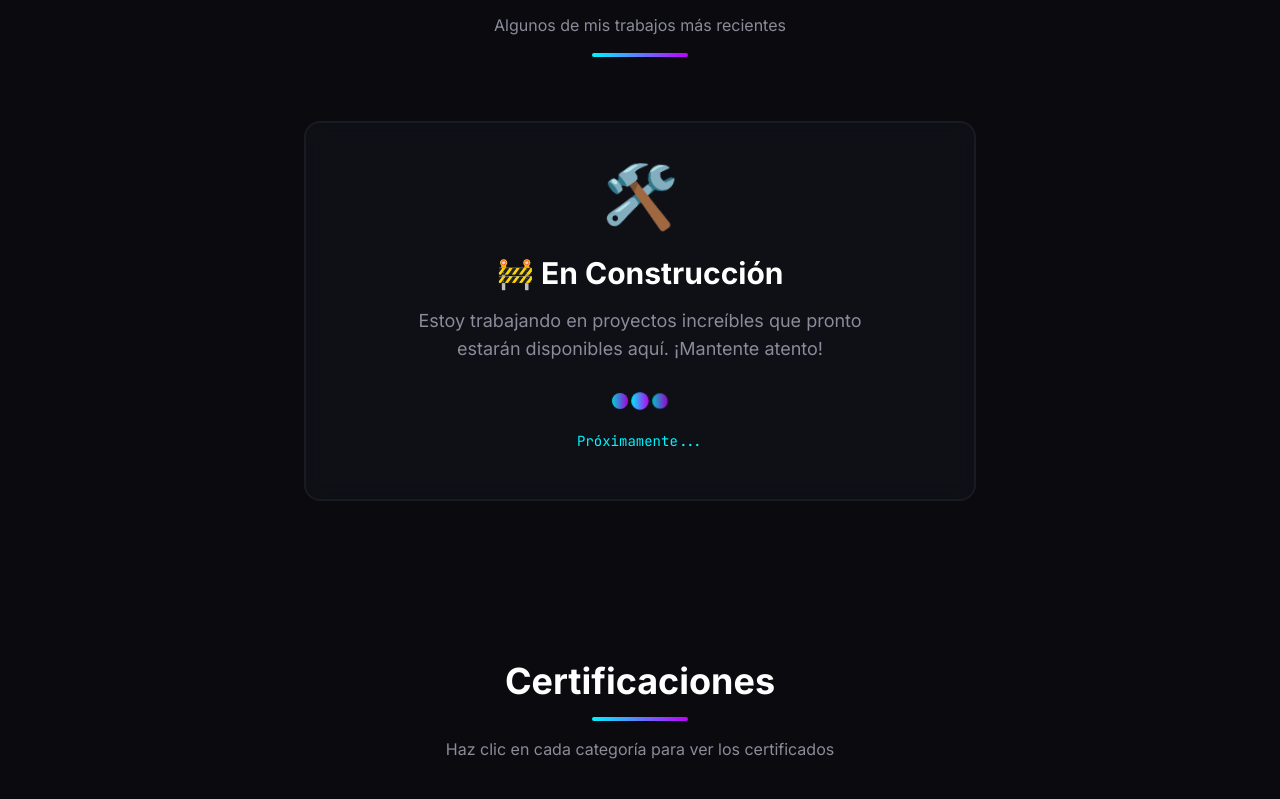
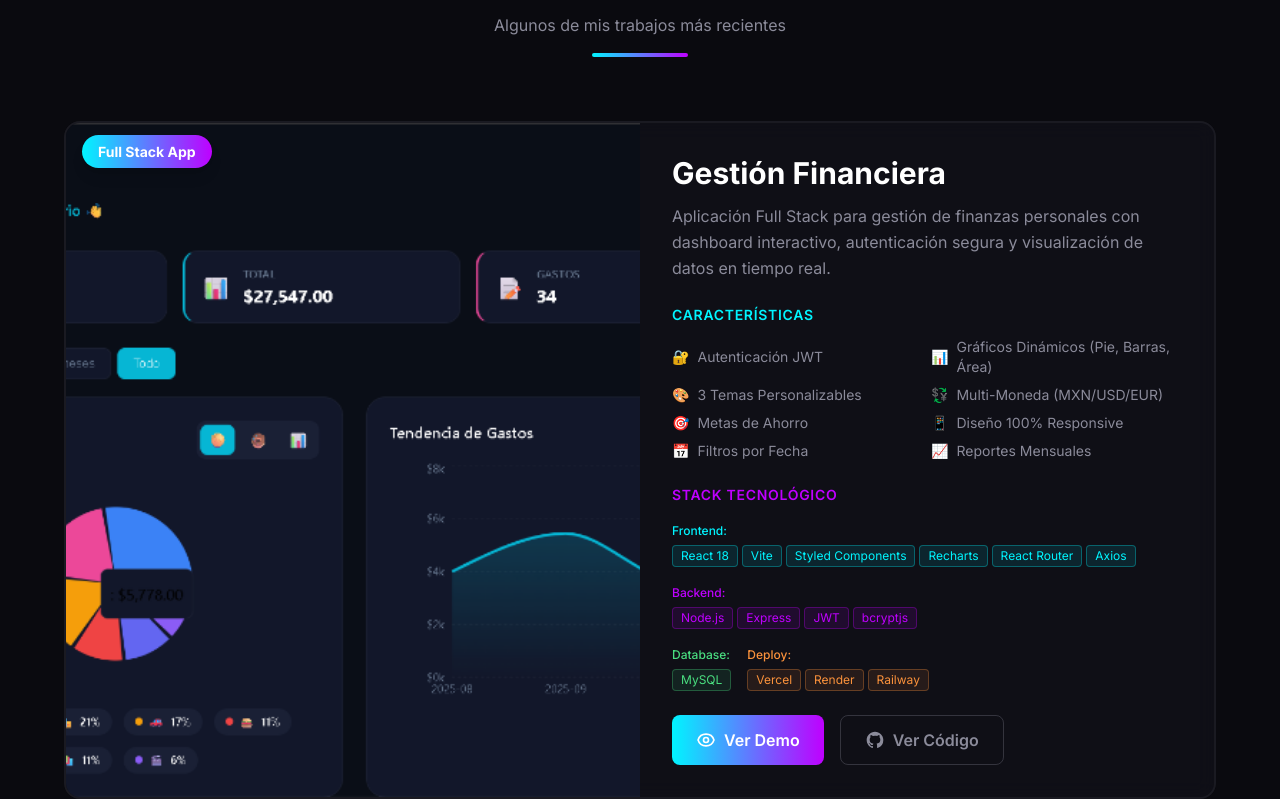
Before and after one commit to jaircastorena2/Portafolio-, a React (Vite) app: page / in a window 1280 px wide. Shown: the part 4709-5508 px from the top of the page. Built offline with nearby package versions, Linux system fonts and the light colour scheme.

Commit message:
feat: add Gestion Financiera project with complete tech stack and fix Cisco icon

```diff
--- a/src/components/Projects.jsx
+++ b/src/components/Projects.jsx
@@ -1,10 +1,61 @@
 // ============================================
 // COMPONENTE PROJECTS - Projects.jsx
 // ============================================
-// Sección de proyectos - En construcción
+// Sección de proyectos del portafolio
 
 import { motion } from 'framer-motion'
 import { useLanguage } from '../context/LanguageContext'
+
+// Datos del proyecto con información completa
+const projectData = {
+    title: 'Gestión Financiera',
+    image: '/gestion-financiera.png',
+    demoUrl: 'https://gesti-n-financiera-euzp.vercel.app/',
+    repoUrl: 'https://github.com/jaircastorena2/Gesti-n-financiera',
+
+    // Stack tecnológico organizado por categoría
+    frontend: ['React 18', 'Vite', 'Styled Components', 'Recharts', 'React Router', 'Axios'],
+    backend: ['Node.js', 'Express', 'JWT', 'bcryptjs'],
+    database: ['MySQL'],
+    deployment: ['Vercel', 'Render', 'Railway'],
+
+    description: {
+        es: 'Aplicación Full Stack para gestión de finanzas personales con dashboard interactivo, autenticación segura y visualización de datos en tiempo real.',
+        en: 'Full Stack application for personal finance management with interactive dashboard, secure authentication and real-time data visualization.'
+    },
+
+    // Características principales
+    features: {
+        es: [
+            { icon: '🔐', text: 'Autenticación JWT' },
+            { icon: '📊', text: 'Gráficos Dinámicos (Pie, Barras, Área)' },
+            { icon: '🎨', text: '3 Temas Personalizables' },
+            { icon: '💱', text: 'Multi-Moneda (MXN/USD/EUR)' },
+            { icon: '🎯', text: 'Metas de Ahorro' },
+            { icon: '📱', text: 'Diseño 100% Responsive' },
+            { icon: '📅', text: 'Filtros por Fecha' },
+            { icon: '📈', text: 'Reportes Mensuales' }
+        ],
+        en: [
+            { icon: '🔐', text: 'JWT Authentication' },
+            { icon: '📊', text: 'Dynamic Charts (Pie, Bar, Area)' },
+            { icon: '🎨', text: '3 Customizable Themes' },
+            { icon: '💱', text: 'Multi-Currency (MXN/USD/EUR)' },
+            { icon: '🎯', text: 'Savings Goals' },
+            { icon: '📱', text: '100% Responsive Design' },
+            { icon: '📅', text: 'Date Filters' },
+            { icon: '📈', text: 'Monthly Reports' }
+        ]
+    }
+}
+
+// Iconos para categorías de tecnología
+const techCategories = {
+    frontend: { label: { es: 'Frontend', en: 'Frontend' }, color: 'neon-cyan' },
+    backend: { label: { es: 'Backend', en: 'Backend' }, color: 'neon-purple' },
+    database: { label: { es: 'Base de Datos', en: 'Database' }, color: 'green-400' },
+    deployment: { label: { es: 'Despliegue', en: 'Deployment' }, color: 'orange-400' }
+}
 
 function Projects() {
     const { language } = useLanguage()
@@ -13,17 +64,14 @@ function Projects() {
     const subtitle = language === 'es'
         ? 'Algunos de mis trabajos más recientes'
         : 'Some of my most recent work'
-    const workingTitle = language === 'es'
-        ? '🚧 En Construcción'
-        : '🚧 Under Construction'
-    const workingMessage = language === 'es'
-        ? 'Estoy trabajando en proyectos increíbles que pronto estarán disponibles aquí. ¡Mantente atento!'
-        : "I'm working on amazing projects that will be available here soon. Stay tuned!"
-    const comingSoon = language === 'es' ? 'Próximamente...' : 'Coming Soon...'
+    const viewDemo = language === 'es' ? 'Ver Demo' : 'View Demo'
+    const viewCode = language === 'es' ? 'Ver Código' : 'View Code'
+    const techStackTitle = language === 'es' ? 'Stack Tecnológico' : 'Tech Stack'
+    const featuresTitle = language === 'es' ? 'Características' : 'Features'
 
     return (
         <section id="projects" className="py-20 px-6">
-            <div className="max-w-5xl mx-auto">
+            <div className="max-w-6xl mx-auto">
 
                 {/* Título de sección */}
                 <motion.div
@@ -40,61 +88,147 @@ function Projects() {
                     <div className="w-24 h-1 bg-gradient-to-r from-neon-cyan to-neon-purple mx-auto rounded-full" />
                 </motion.div>
 
-                {/* Tarjeta de "En Construcción" */}
+                {/* Tarjeta del Proyecto */}
                 <motion.div
-                    initial={{ opacity: 0, scale: 0.9 }}
-                    whileInView={{ opacity: 1, scale: 1 }}
+                    initial={{ opacity: 0, y: 30 }}
+                    whileInView={{ opacity: 1, y: 0 }}
                     viewport={{ once: true }}
                     transition={{ duration: 0.6, delay: 0.2 }}
-                    className="max-w-2xl mx-auto"
                 >
-                    <div className="glass glass-hover rounded-2xl p-12 text-center border border-neon-purple/20">
-                        {/* Icono animado */}
-                        <motion.div
-                            animate={{
-                                y: [0, -10, 0],
-                                rotate: [0, 5, -5, 0]
-                            }}
-                            transition={{
-                                duration: 3,
-                                repeat: Infinity,
-                                ease: "easeInOut"
-                            }}
-                            className="text-6xl mb-6"
-                        >
-                            🛠️
-                        </motion.div>
+                    <div className="glass rounded-2xl overflow-hidden border border-neon-purple/20 hover:border-neon-cyan/40 transition-all duration-300">
 
-                        <h3 className="text-2xl md:text-3xl font-bold text-white mb-4">
-                            {workingTitle}
-                        </h3>
+                        {/* Layout: Imagen + Contenido */}
+                        <div className="grid lg:grid-cols-2 gap-0">
 
-                        <p className="text-text-muted text-lg mb-8 max-w-md mx-auto">
-                            {workingMessage}
-                        </p>
+                            {/* Imagen del proyecto */}
+                            <div className="relative overflow-hidden">
+                                <img
+                                    src={projectData.image}
+                                    alt={projectData.title}
+                                    className="w-full h-full min-h-[300px] lg:min-h-[500px] object-cover object-top"
+                                />
+                                {/* Overlay con gradiente */}
+                                <div className="absolute inset-0 bg-gradient-to-r from-transparent via-transparent to-bg-primary/50 lg:block hidden" />
+                                <div className="absolute inset-0 bg-gradient-to-t from-bg-primary/80 via-transparent to-transparent lg:hidden" />
 
-                        {/* Indicador de progreso animado */}
-                        <div className="flex items-center justify-center gap-2 mb-6">
-                            {[0, 1, 2].map((i) => (
-                                <motion.div
-                                    key={i}
-                                    className="w-3 h-3 rounded-full bg-gradient-to-r from-neon-cyan to-neon-purple"
-                                    animate={{
-                                        scale: [1, 1.5, 1],
-                                        opacity: [0.5, 1, 0.5]
-                                    }}
-                                    transition={{
-                                        duration: 1.5,
-                                        repeat: Infinity,
-                                        delay: i * 0.3
-                                    }}
-                                />
-                            ))}
+                                {/* Badge Full Stack */}
+                                <div className="absolute top-4 left-4">
+                                    <span className="px-4 py-2 text-sm font-bold bg-gradient-to-r from-neon-cyan to-neon-purple text-white rounded-full shadow-lg">
+                                        Full Stack App
+                                    </span>
+                                </div>
+                            </div>
+
+                            {/* Contenido */}
+                            <div className="p-6 md:p-8 flex flex-col justify-center">
+                                {/* Título */}
+                                <h3 className="text-2xl md:text-3xl font-bold text-white mb-3">
+                                    {projectData.title}
+                                </h3>
+
+                                {/* Descripción */}
+                                <p className="text-text-muted mb-6 leading-relaxed">
+                                    {projectData.description[language]}
+                                </p>
+
+                                {/* Características */}
+                                <div className="mb-6">
+                                    <h4 className="text-sm font-semibold text-neon-cyan uppercase tracking-wider mb-3">
+                                        {featuresTitle}
+                                    </h4>
+                                    <div className="grid grid-cols-2 gap-2">
+                                        {projectData.features[language].map((feature, idx) => (
+                                            <div key={idx} className="flex items-center gap-2 text-sm text-text-muted">
+                                                <span>{feature.icon}</span>
+                                                <span>{feature.text}</span>
+                                            </div>
+                                        ))}
+                                    </div>
+                                </div>
+
+                                {/* Stack Tecnológico */}
+                                <div className="mb-6">
+                                    <h4 className="text-sm font-semibold text-neon-purple uppercase tracking-wider mb-3">
+                                        {techStackTitle}
+                                    </h4>
+
+                                    {/* Frontend */}
+                                    <div className="mb-3">
+                                        <span className="text-xs text-neon-cyan font-medium">Frontend:</span>
+                                        <div className="flex flex-wrap gap-1 mt-1">
+                                            {projectData.frontend.map((tech, idx) => (
+                                                <span key={idx} className="px-2 py-0.5 text-xs bg-neon-cyan/10 text-neon-cyan border border-neon-cyan/30 rounded">
+                                                    {tech}
+                                                </span>
+                                            ))}
+                                        </div>
+                                    </div>
+
+                                    {/* Backend */}
+                                    <div className="mb-3">
+                                        <span className="text-xs text-neon-purple font-medium">Backend:</span>
+                                        <div className="flex flex-wrap gap-1 mt-1">
+                                            {projectData.backend.map((tech, idx) => (
+                                                <span key={idx} className="px-2 py-0.5 text-xs bg-neon-purple/10 text-neon-purple border border-neon-purple/30 rounded">
+                                                    {tech}
+                                                </span>
+                                            ))}
+                                        </div>
+                                    </div>
+
+                                    {/* Database & Deployment */}
+                                    <div className="flex flex-wrap gap-4">
+                                        <div>
+                                            <span className="text-xs text-green-400 font-medium">Database:</span>
+                                            <div className="flex flex-wrap gap-1 mt-1">
+                                                {projectData.database.map((tech, idx) => (
+                                                    <span key={idx} className="px-2 py-0.5 text-xs bg-green-400/10 text-green-400 border border-green-400/30 rounded">
+                                                        {tech}
+                                                    </span>
+                                                ))}
+                                            </div>
+                                        </div>
+                                        <div>
+                                            <span className="text-xs text-orange-400 font-medium">Deploy:</span>
+                                            <div className="flex flex-wrap gap-1 mt-1">
+                                                {projectData.deployment.map((tech, idx) => (
+                                                    <span key={idx} className="px-2 py-0.5 text-xs bg-orange-400/10 text-orange-400 border border-orange-400/30 rounded">
+                                                        {tech}
+                                                    </span>
+                                                ))}
+                                            </div>
+                                        </div>
+                                    </div>
+                                </div>
+
+                                {/* Botones */}
+                                <div className="flex flex-wrap gap-4">
+                                    <a
+                                        href={projectData.demoUrl}
+                                        target="_blank"
+                                        rel="noopener noreferrer"
+                                        className="flex items-center gap-2 px-6 py-3 bg-gradient-to-r from-neon-cyan to-neon-purple text-white font-semibold rounded-lg hover:opacity-90 transition-opacity"
+                                    >
+                                        <svg className="w-5 h-5" fill="none" stroke="currentColor" viewBox="0 0 24 24">
+                                            <path strokeLinecap="round" strokeLinejoin="round" strokeWidth={2} d="M15 12a3 3 0 11-6 0 3 3 0 016 0z" />
+                                            <path strokeLinecap="round" strokeLinejoin="round" strokeWidth={2} d="M2.458 12C3.732 7.943 7.523 5 12 5c4.478 0 8.268 2.943 9.542 7-1.274 4.057-5.064 7-9.542 7-4.477 0-8.268-2.943-9.542-7z" />
+                                        </svg>
+                                        {viewDemo}
+                                    </a>
+                                    <a
+                                        href={projectData.repoUrl}
+                                        target="_blank"
+                                        rel="noopener noreferrer"
+                                        className="flex items-center gap-2 px-6 py-3 border border-text-muted/30 text-text-muted hover:text-white hover:border-white font-semibold rounded-lg transition-colors"
+                                    >
+                                        <svg className="w-5 h-5" fill="currentColor" viewBox="0 0 24 24">
+                                            <path fillRule="evenodd" d="M12 2C6.477 2 2 6.484 2 12.017c0 4.425 2.865 8.18 6.839 9.504.5.092.682-.217.682-.483 0-.237-.008-.868-.013-1.703-2.782.605-3.369-1.343-3.369-1.343-.454-1.158-1.11-1.466-1.11-1.466-.908-.62.069-.608.069-.608 1.003.07 1.531 1.032 1.531 1.032.892 1.53 2.341 1.088 2.91.832.092-.647.35-1.088.636-1.338-2.22-.253-4.555-1.113-4.555-4.951 0-1.093.39-1.988 1.029-2.688-.103-.253-.446-1.272.098-2.65 0 0 .84-.27 2.75 1.026A9.564 9.564 0 0112 6.844c.85.004 1.705.115 2.504.337 1.909-1.296 2.747-1.027 2.747-1.027.546 1.379.202 2.398.1 2.651.64.7 1.028 1.595 1.028 2.688 0 3.848-2.339 4.695-4.566 4.943.359.309.678.92.678 1.855 0 1.338-.012 2.419-.012 2.747 0 .268.18.58.688.482A10.019 10.019 0 0022 12.017C22 6.484 17.522 2 12 2z" clipRule="evenodd" />
+                                        </svg>
+                                        {viewCode}
+                                    </a>
+                                </div>
+                            </div>
                         </div>
-
-                        <p className="text-neon-cyan font-mono text-sm">
-                            {comingSoon}
-                        </p>
                     </div>
                 </motion.div>
 
```
Also changed, not shown: public/gestion-financiera.png (added), 23 other files (tests, documents, lock files or other folders).
